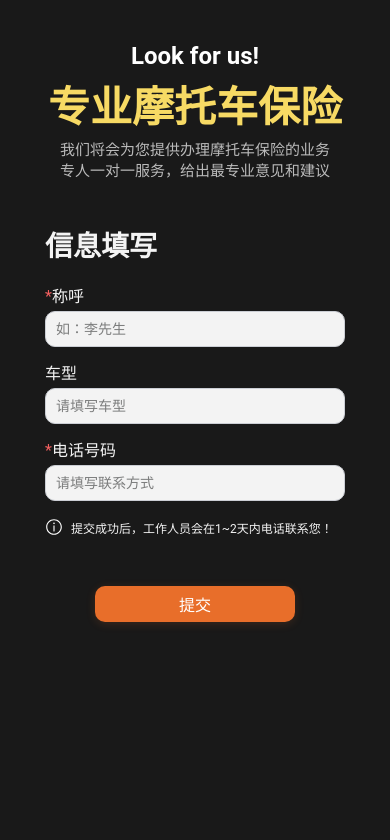
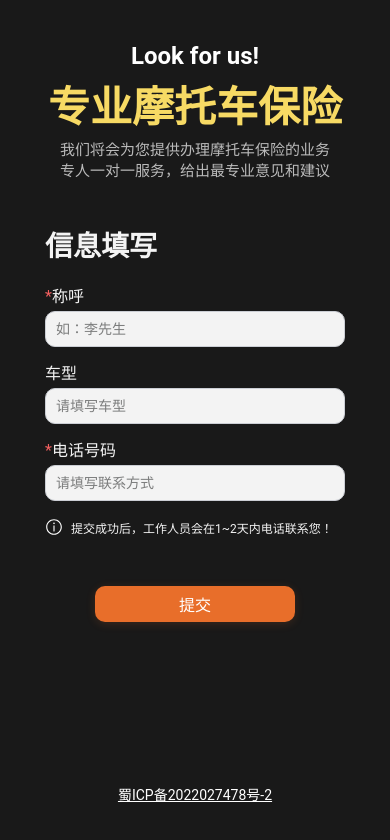
Before and after one commit to lz678/motosafe, a React app: page / in a window 390 px wide. Shown: the top 840 px of the page. Built offline with nearby package versions, Linux system fonts and the light colour scheme; no server answers; the HTML template or start-up script is replaced by a standard one.

Commit message:
chore:添加icp

```diff
--- a/src/component/Home/Home.jsx
+++ b/src/component/Home/Home.jsx
@@ -80,6 +80,7 @@ const Home = () => {
         <div className={Style.home_box} id='home_box_id'>
             <div className={Style.left_content}>
                 <img src={backgroundTwo} alt="" loading='lazy'/>
+                <a href="https://beian.miit.gov.cn/" target="_blank" className={Style.ICP}>蜀ICP备2022027478号-2</a>
             </div>
             <div className={Style.right_content}>
 
@@ -153,8 +154,7 @@ const Home = () => {
                         提交
                     </div>
                 </div>
-
-
+                <a href="https://beian.miit.gov.cn/" target="_blank" className={Style.ICP}>蜀ICP备2022027478号-2</a>
             </div>
         </div>
     )
--- a/src/component/Home/Home.module.less
+++ b/src/component/Home/Home.module.less
@@ -7,10 +7,18 @@
 .left_content {
     width: 60%;
     height: 100%;
+    position: relative;
     overflow: hidden;
     img {
         width: 100%;
         height: auto;
+    }
+    .ICP {
+        position: absolute;
+        right: 20px;
+        bottom: 14px;
+        color: #ffffff;
+        font-size: 14px;
     }
 }
 
@@ -32,6 +40,17 @@
     height: 100%;
     background-color: rgba(0, 0, 0, 0.9);
     overflow-y: auto;
+    .ICP {
+        position: absolute;
+        left: 50%;
+        bottom: 40px;
+        transform: translateX(-50%);
+        color: #ffffff;
+        display: none;
+        width: max-content;
+        margin: 0 auto;
+        font-size: 14px;
+    }
 }
 
 .header_box {
@@ -179,8 +198,7 @@
         display: unset;
         width: 100%;
         overflow: scroll;
-
-        .header_box {
+        .ICP {
             display: block;
         }
     }
```
